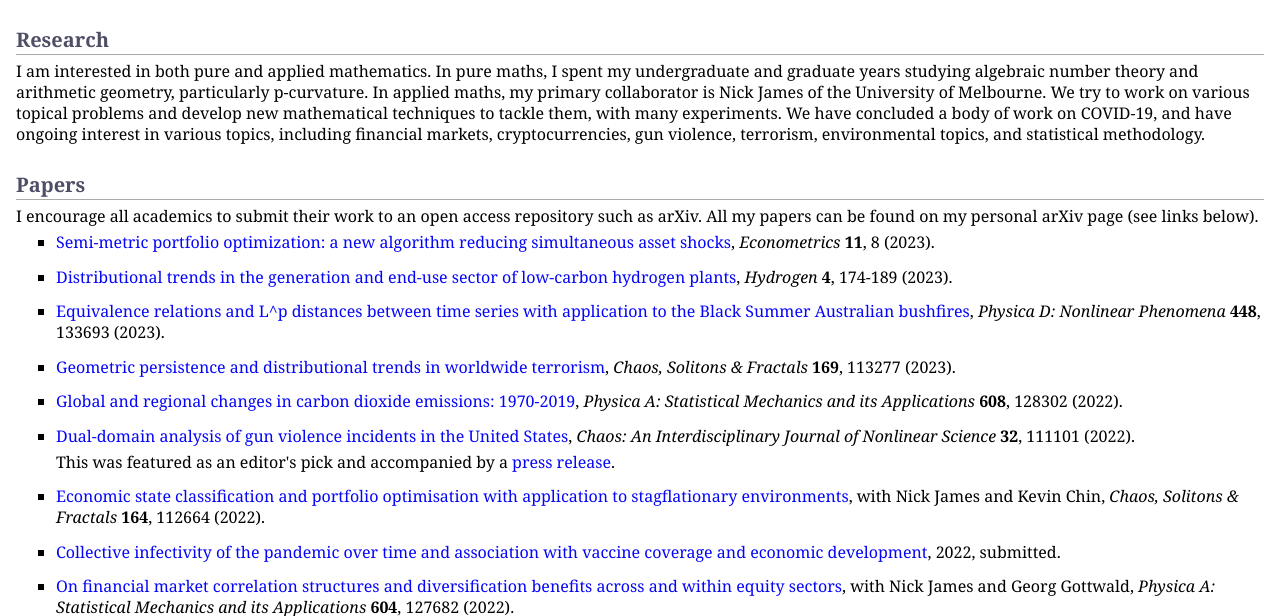
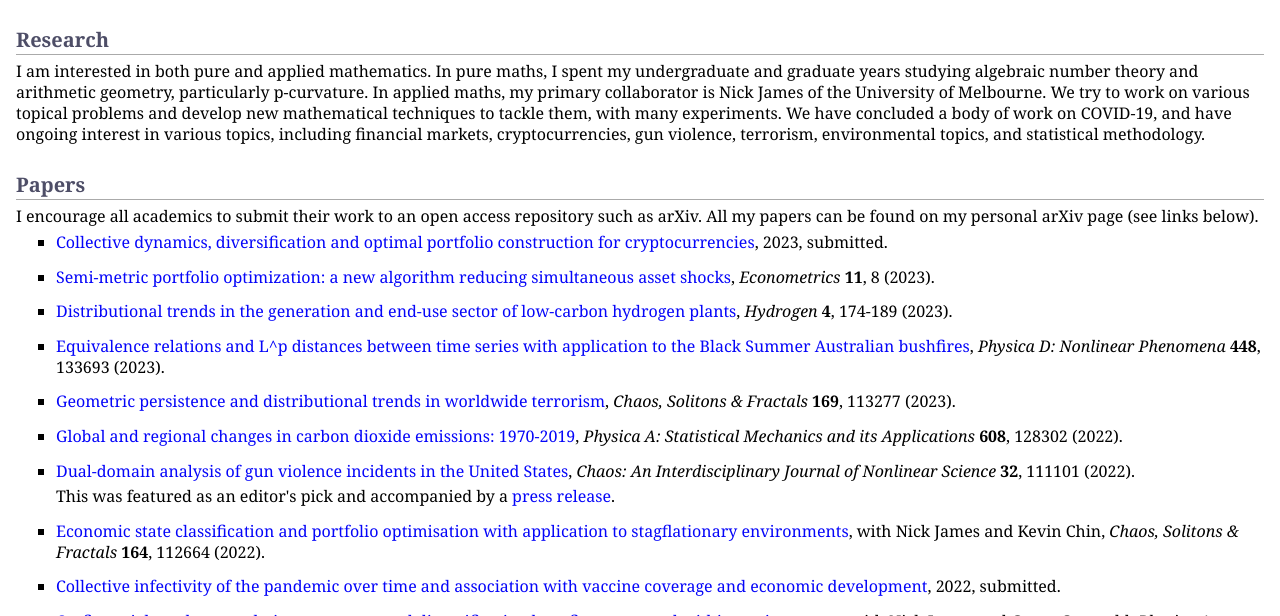
Before and after one commit to MaxMenzies/maxmenzies.com, a Jekyll site: the page index.html, which Jekyll copies as it is, in a window 1280 px wide and 900 px high, cut to the strip 284-900 px from the top of the window. Built offline with Jekyll 4.4.1, drawn with Linux system fonts in a browser that asks for light colours.

Commit message:
Update index.html

```diff
--- a/index.html
+++ b/index.html
@@ -39,6 +39,10 @@
 <p>I am interested in both pure and applied mathematics. In pure maths, I spent my undergraduate and graduate years studying algebraic number theory and arithmetic geometry, particularly p-curvature. In applied maths, my primary collaborator is Nick James of the University of Melbourne. We try to work on various topical problems and develop new mathematical techniques to tackle them, with many experiments. We have concluded a body of work on COVID-19, and have ongoing interest in various topics, including financial markets, cryptocurrencies, gun violence, terrorism, environmental topics, and statistical methodology.</p>
 <h2>Papers</h2>
 <p>I encourage all academics to submit their work to an open access repository such as arXiv. All my papers can be found on my personal arXiv page (see links below).</p>
+<ul>
+<li><p><a href="https://arxiv.org/abs/2304.08902">Collective dynamics, diversification and optimal portfolio construction for cryptocurrencies</a>, 2023, submitted.</p>
+</li>
+</ul>
 <ul>
 <li><p><a href="https://www.mdpi.com/2225-1146/11/1/8">Semi-metric portfolio optimization: a new algorithm reducing simultaneous asset shocks</a>, <i>Econometrics</i> <b>11</b>, 8 (2023).</p>
 </li>
```
